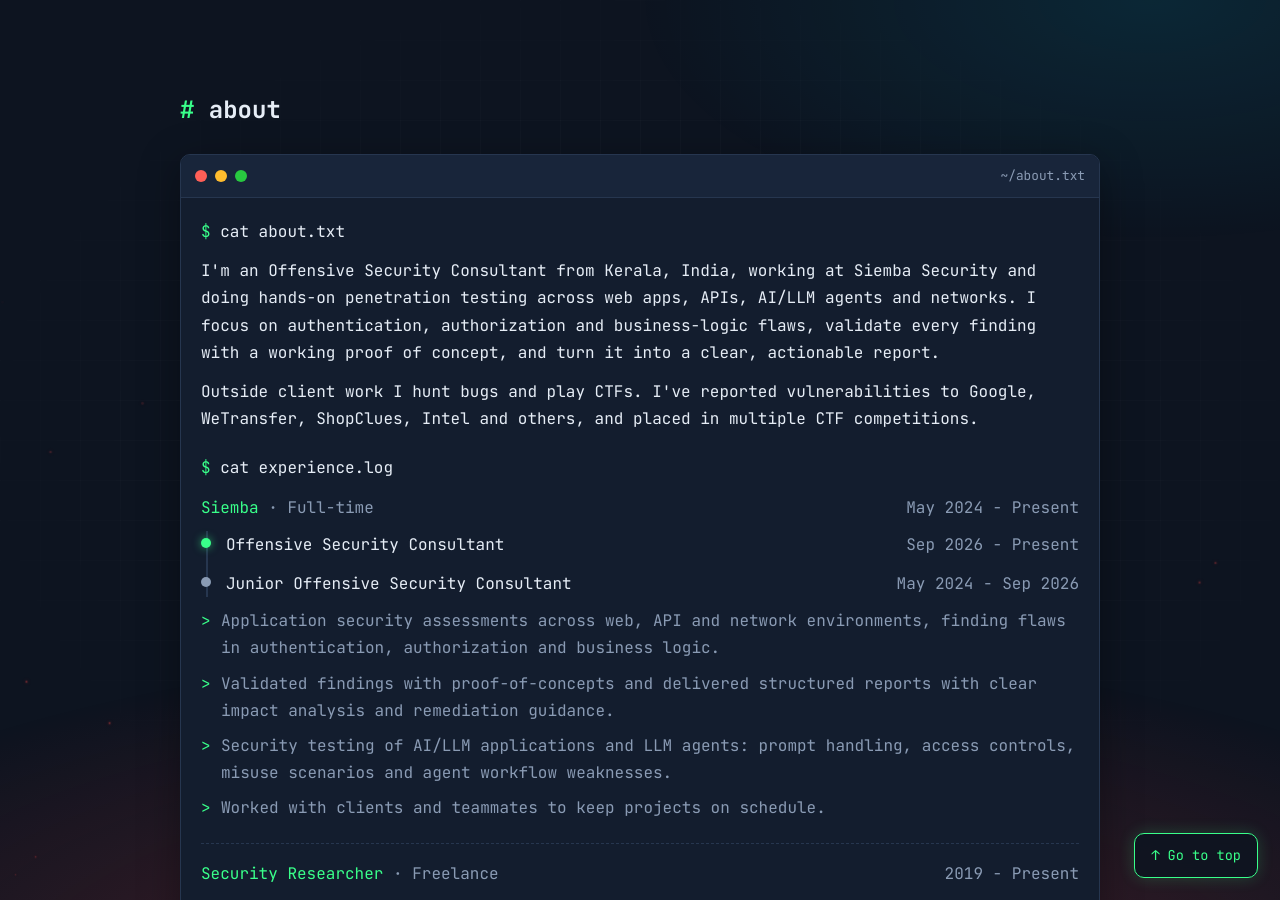
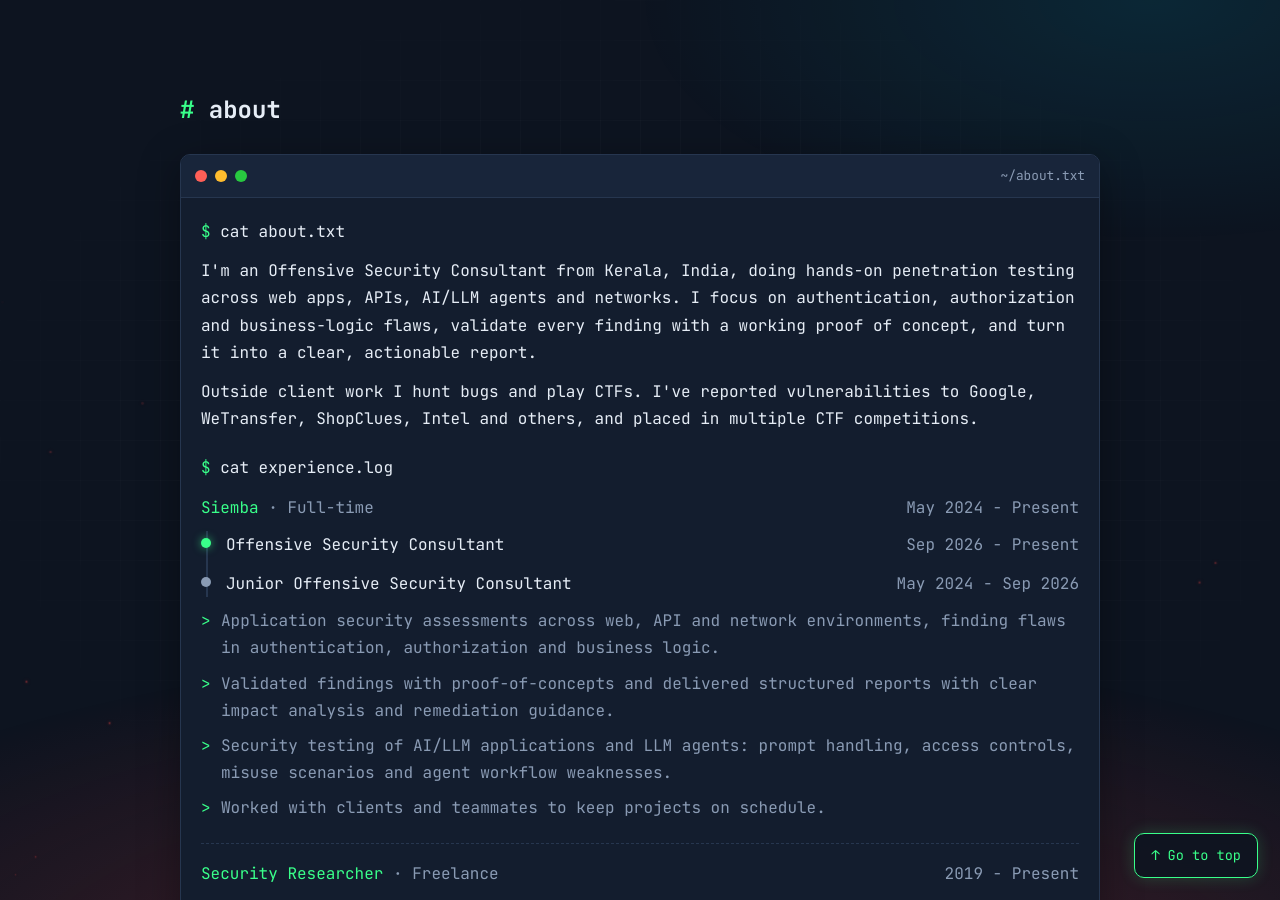
Before and after one commit to nandakrishnam/nandakrishnam.github.io, a Jekyll site: the page built from index.html, in a window 1280 px wide and 900 px high, scrolled down 882 px. Built offline with Jekyll 4.4.1, drawn with Linux system fonts in a browser that asks for light colours.

Commit message:
Update site

```diff
--- a/index.html
+++ b/index.html
@@ -61,7 +61,7 @@
         <div class="terminal-bar"><span></span><span></span><span></span><p>~/about.txt</p></div>
         <div class="terminal-body">
           <p><span class="accent">$</span> cat about.txt</p>
-          <p>I'm an Offensive Security Consultant from Kerala, India, working at Siemba Security and doing hands-on penetration testing across web apps, APIs, AI/LLM agents and networks. I focus on authentication, authorization and business-logic flaws, validate every finding with a working proof of concept, and turn it into a clear, actionable report.</p>
+          <p>I'm an Offensive Security Consultant from Kerala, India, doing hands-on penetration testing across web apps, APIs, AI/LLM agents and networks. I focus on authentication, authorization and business-logic flaws, validate every finding with a working proof of concept, and turn it into a clear, actionable report.</p>
           <p>Outside client work I hunt bugs and play CTFs. I've reported vulnerabilities to Google, WeTransfer, ShopClues, Intel and others, and placed in multiple CTF competitions.</p>
 
           <p class="term-cmd"><span class="accent">$</span> cat experience.log</p>
```
